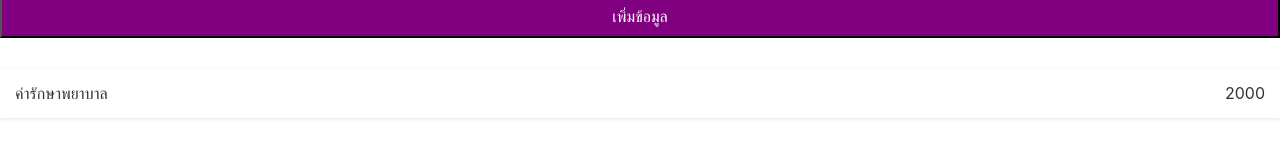
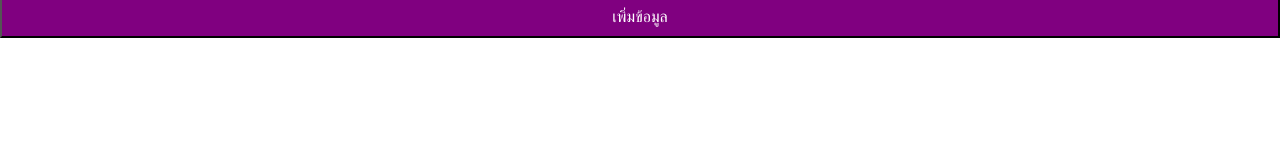
Before and after one commit to Chococrown/learning001, a React (Create React App) app: page / in a window 1280 px wide. Shown: the part 256-414 px from the top of the page. Built offline with nearby package versions, Linux system fonts and the light colour scheme.

Commit message:
insert Data

```diff
--- a/src/App.js
+++ b/src/App.js
@@ -3,12 +3,25 @@ import './App.css';
 import FormComponent from './components/formComponent';
 import Transaction from './components/transaction';
 
+import { useState } from 'react';
+
 function App() {
+
+  const [items,setItems] = useState([])
+
+  const onAddNewItem = (newItem) =>{
+    setItems((prevItem) =>{
+      return [newItem,...prevItem]
+    })
+  }
+
+
+
   return (
     <div className="App">
       <h1>สวัสดี React</h1>
-      <FormComponent />
-      <Transaction />
+      <FormComponent onAddItem = {onAddNewItem} />
+      <Transaction items = {items} />
 
     </div>
   );
--- a/src/components/formComponent.js
+++ b/src/components/formComponent.js
@@ -2,7 +2,9 @@ import { useState } from 'react'
 
 import '../styles/formComponent.css'
 
-const FormComponent = ()=>{
+import { v4 as uuidv4 } from 'uuid';
+
+const FormComponent = (props)=>{
 
     const [title,setTiltle] = useState('')
     const [amount,setAmount] = useState(0)
@@ -18,11 +20,12 @@ const FormComponent = ()=>{
     const saveItem =(event)=>{
         event.preventDefault()
         const itemData = {
+            id:uuidv4(),
             title:title,
             amount:Number(amount)
         }
 
-        console.log(itemData);
+        props.onAddItem(itemData)
 
         setTiltle('')
         setAmount(0)
--- a/src/components/transaction.js
+++ b/src/components/transaction.js
@@ -1,16 +1,15 @@
 import Item from "./item";
 
 import '../styles/transaction.css'
-import { v4 as uuidv4 } from 'uuid';
 
-const Transaction = ()=>{
-    const data = [
-        {title:"ค่ารักษาพยาบาล",amount:2000}
-    ]
+const Transaction = (props)=>{
+
+    const {items} = props
+
     return (
         <ul className="item-list">
-            {data.map((element) =>{
-                return <Item {...element} key={uuidv4()} />
+            {items.map((element) =>{
+                return <Item {...element} key={element.id} />
             })}
         </ul>
     )
```
